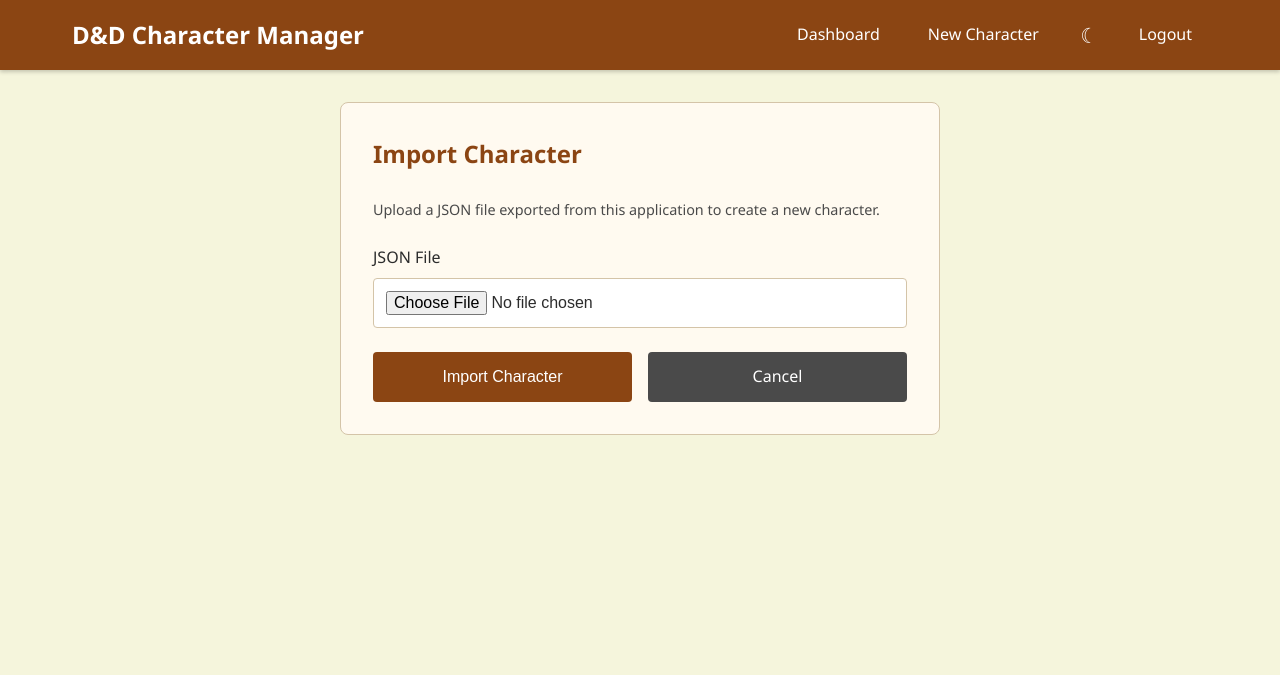
After one commit to TopsyCritz/dnd-character-manager, a Flask app: page /import/json in a window 1280 px wide. The commit adds this page. Shown: the top 675 px of the page. Run offline with Flask 3, Linux system fonts and the light colour scheme; a user stored in the database is signed in.

Commit message:
Added JSON Object import functionality to create characters

```diff
--- a/routes.py
+++ b/routes.py
@@ -338,3 +338,104 @@ def export_json(character_id):
             "Content-Disposition": f"attachment; filename=character_{character_id}.json"
         }
     )
+
+
+@routes.route('/import/json', methods=['GET', 'POST'])
+def import_json():
+    if 'user_id' not in session:
+        return redirect(url_for('routes.login'))
+
+    if request.method == 'POST':
+        if 'file' not in request.files:
+            flash('No file uploaded.', 'error')
+            return redirect(url_for('routes.import_json'))
+
+        file = request.files['file']
+
+        if file.filename == '':
+            flash('No file selected.', 'error')
+            return redirect(url_for('routes.import_json'))
+
+        if not file.filename.lower().endswith('.json'):
+            flash('File must be a JSON file.', 'error')
+            return redirect(url_for('routes.import_json'))
+
+        try:
+            import_data = json.load(file)
+        except json.JSONDecodeError:
+            flash('Invalid JSON file.', 'error')
+            return redirect(url_for('routes.import_json'))
+
+        if 'name' not in import_data:
+            flash('Missing character name.', 'error')
+            return redirect(url_for('routes.import_json'))
+
+        if 'level' not in import_data:
+            flash('Missing character level.', 'error')
+            return redirect(url_for('routes.import_json'))
+
+        if 'abilities' not in import_data:
+            flash('Missing abilities data.', 'error')
+            return redirect(url_for('routes.import_json'))
+
+        abilities = import_data['abilities']
+
+        required_abilities = ['strength', 'dexterity', 'constitution', 'intelligence', 'wisdom', 'charisma']
+        for ability in required_abilities:
+            if ability not in abilities:
+                flash(f'Missing {ability} ability score.', 'error')
+                return redirect(url_for('routes.import_json'))
+
+            if 'value' not in abilities[ability]:
+                flash(f'Missing {ability} ability value.', 'error')
+                return redirect(url_for('routes.import_json'))
+
+        try:
+            level = int(import_data['level'])
+            if not (1 <= level <= 20):
+                flash('Level must be between 1 and 20.', 'error')
+                return redirect(url_for('routes.import_json'))
+        except (ValueError, TypeError):
+            flash('Invalid level value.', 'error')
+            return redirect(url_for('routes.import_json'))
+
+        for ability in required_abilities:
+            try:
+                score = int(abilities[ability]['value'])
+                if not (1 <= score <= 30):
+                    flash(f'{ability.capitalize()} score must be between 1 and 30.', 'error')
+                    return redirect(url_for('routes.import_json'))
+            except (ValueError, TypeError):
+                flash(f'Invalid {ability} ability value.', 'error')
+                return redirect(url_for('routes.import_json'))
+
+        character = Character(
+            name=import_data['name'],
+            level=level,
+            strength=int(abilities['strength']['value']),
+            dexterity=int(abilities['dexterity']['value']),
+            constitution=int(abilities['constitution']['value']),
+            intelligence=int(abilities['intelligence']['value']),
+            wisdom=int(abilities['wisdom']['value']),
+            charisma=int(abilities['charisma']['value']),
+            user_id=session['user_id']
+        )
+        db.session.add(character)
+        db.session.commit()
+
+        imported_skills = import_data.get('skills', [])
+        for skill_data in imported_skills:
+            if isinstance(skill_data, dict) and skill_data.get('proficient'):
+                skill_name = skill_data.get('name')
+                if skill_name:
+                    valid_skill = any(skill_name == name for name, _ in SKILL_LIST)
+                    if valid_skill:
+                        prof = SkillProficiency(character_id=character.id, skill_name=skill_name)
+                        db.session.add(prof)
+
+        db.session.commit()
+
+        flash('Character imported successfully!', 'success')
+        return redirect(url_for('routes.dashboard'))
+
+    return render_template('import_json.html')
--- a/static/style.css
+++ b/static/style.css
@@ -279,10 +279,18 @@ main {
     justify-content: space-between;
     align-items: center;
     margin-bottom: 2rem;
+    flex-wrap: wrap;
+    gap: 1rem;
 }
 
 .dashboard-header h2 {
     color: var(--primary-color);
+}
+
+.header-buttons {
+    display: flex;
+    gap: 0.5rem;
+    flex-wrap: wrap;
 }
 
 .character-grid {
--- a/templates/dashboard.html
+++ b/templates/dashboard.html
@@ -6,7 +6,10 @@
 <div class="dashboard">
     <div class="dashboard-header">
         <h2>Welcome, {{ user.email }}</h2>
-        <a href="{{ url_for('routes.new_character') }}" class="btn btn-primary">Create New Character</a>
+        <div class="header-buttons">
+            <a href="{{ url_for('routes.new_character') }}" class="btn btn-primary">Create New Character</a>
+            <a href="{{ url_for('routes.import_json') }}" class="btn btn-secondary">Import Character</a>
+        </div>
     </div>
 
     <h3>Your Characters</h3>
--- /dev/null
+++ b/templates/import_json.html
@@ -0,0 +1,22 @@
+{% extends "base.html" %}
+
+{% block title %}Import Character - D&D Character Manager{% endblock %}
+
+{% block content %}
+<div class="character-form-container">
+    <h2>Import Character</h2>
+    <p class="form-hint">Upload a JSON file exported from this application to create a new character.</p>
+
+    <form method="POST" enctype="multipart/form-data" class="character-form">
+        <div class="form-group">
+            <label for="file">JSON File</label>
+            <input type="file" id="file" name="file" accept=".json" required>
+        </div>
+
+        <div class="form-actions">
+            <button type="submit" class="btn btn-primary">Import Character</button>
+            <a href="{{ url_for('routes.dashboard') }}" class="btn btn-secondary">Cancel</a>
+        </div>
+    </form>
+</div>
+{% endblock %}
```
Also changed, not shown: instance/dnd characters.db.
